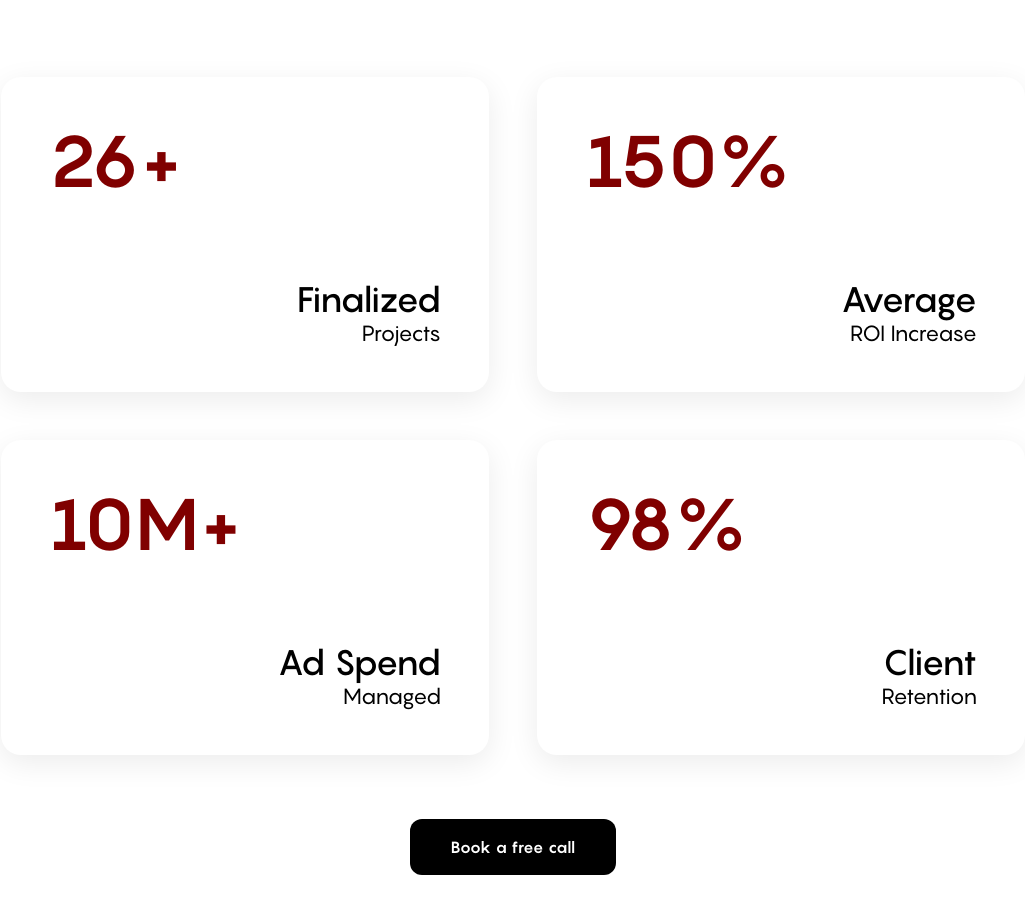
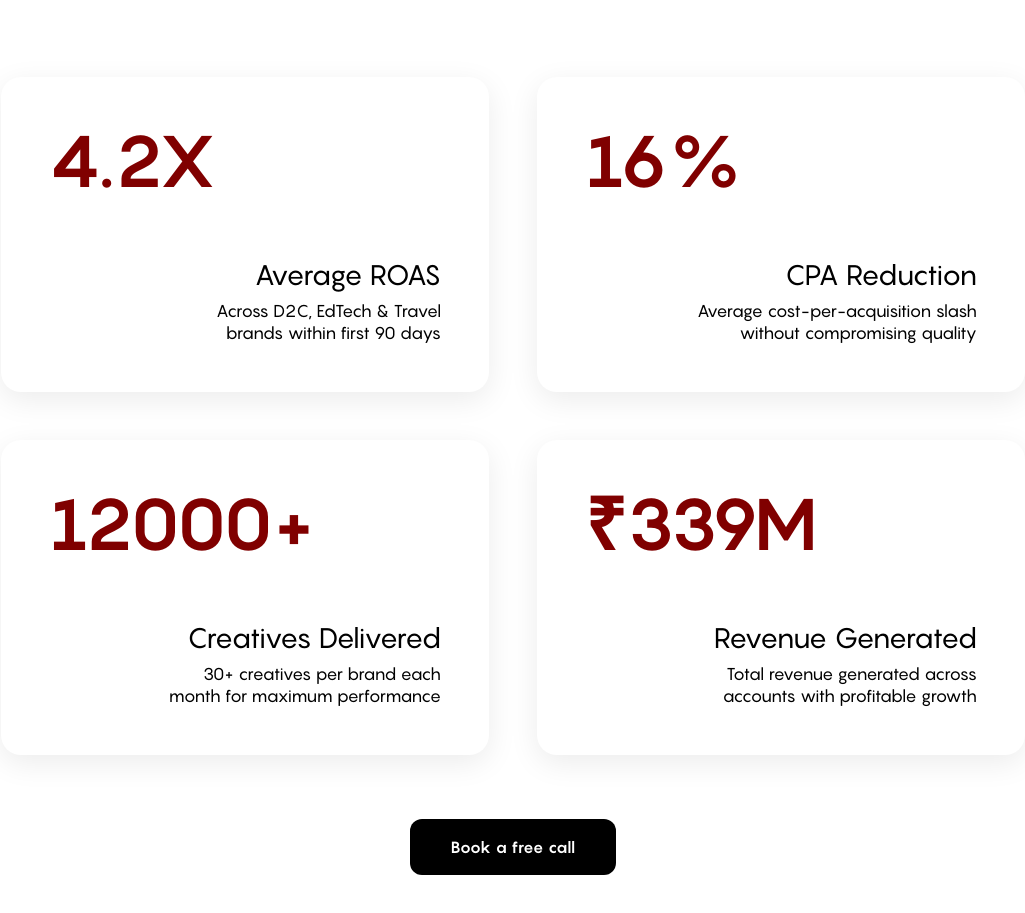
Before and after one commit to amanaanubhav/brndo.in, a Next.js app: page /performance-marketing in a window 1280 px wide. Shown: the part 1220-2133 px from the top of the page, without its empty margins (127-1152 px from the left). Built offline with nearby package versions, Linux system fonts and the light colour scheme.

Commit message:
feat: add Results component to display performance marketing metrics and case study highlights

```diff
--- a/src/features/performance-marketing/Results.jsx
+++ b/src/features/performance-marketing/Results.jsx
@@ -8,24 +8,24 @@ import { sectionHeadings } from '@/data/headings';
 export default function Results() {
   const cards = [
     {
-      stat: '26+',
-      title: 'Finalized',
-      subtitle: 'Projects'
+      stat: '4.2X',
+      title: 'Average ROAS',
+      subtitle: 'Across D2C, EdTech & Travel brands within first 90 days'
     },
     {
-      stat: '150%',
-      title: 'Average',
-      subtitle: 'ROI Increase'
+      stat: '16%',
+      title: 'CPA Reduction',
+      subtitle: 'Average cost-per-acquisition slash without compromising quality'
     },
     {
-      stat: '10M+',
-      title: 'Ad Spend',
-      subtitle: 'Managed'
+      stat: '12000+',
+      title: 'Creatives Delivered',
+      subtitle: '30+ creatives per brand each month for maximum performance'
     },
     {
-      stat: '98%',
-      title: 'Client',
-      subtitle: 'Retention'
+      stat: '₹339M',
+      title: 'Revenue Generated',
+      subtitle: 'Total revenue generated across accounts with profitable growth'
     }
   ];
 
@@ -78,11 +78,11 @@ export default function Results() {
                 <div className="flex-1"></div>
 
                 {/* Text Content - Bottom Right */}
-                <div className="flex flex-col items-end text-right w-full mt-8">
-                  <span className="font-pangram font-medium text-2xl md:text-[35.1px] text-black dark:text-white leading-[30px]">
+                <div className="flex flex-col items-end text-right w-full mt-6 md:mt-8">
+                  <span className="font-pangram font-light text-[22px] md:text-[28px] text-black dark:text-white leading-tight text-right">
                     {card.title}
                   </span>
-                  <span className="font-pangram font-normal text-lg md:text-[21.7px] text-black dark:text-gray-400 leading-[22px] mt-2 max-w-[80%]">
+                  <span className="font-pangram font-light text-[15px] md:text-[17px] text-black dark:text-gray-400 leading-[1.3] mt-2 max-w-[240px] md:max-w-[280px] text-right line-clamp-2">
                     {card.subtitle}
                   </span>
                 </div>
```
